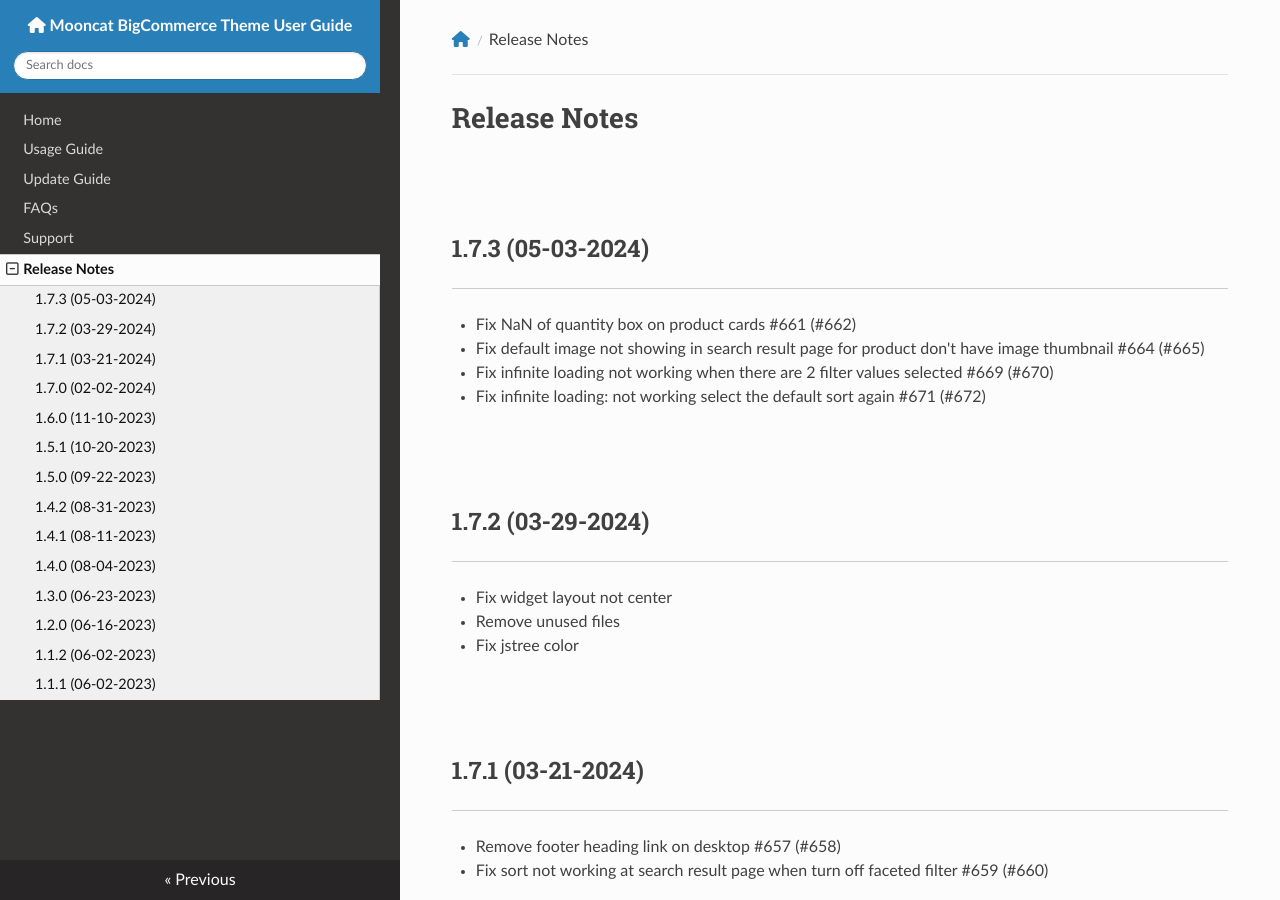
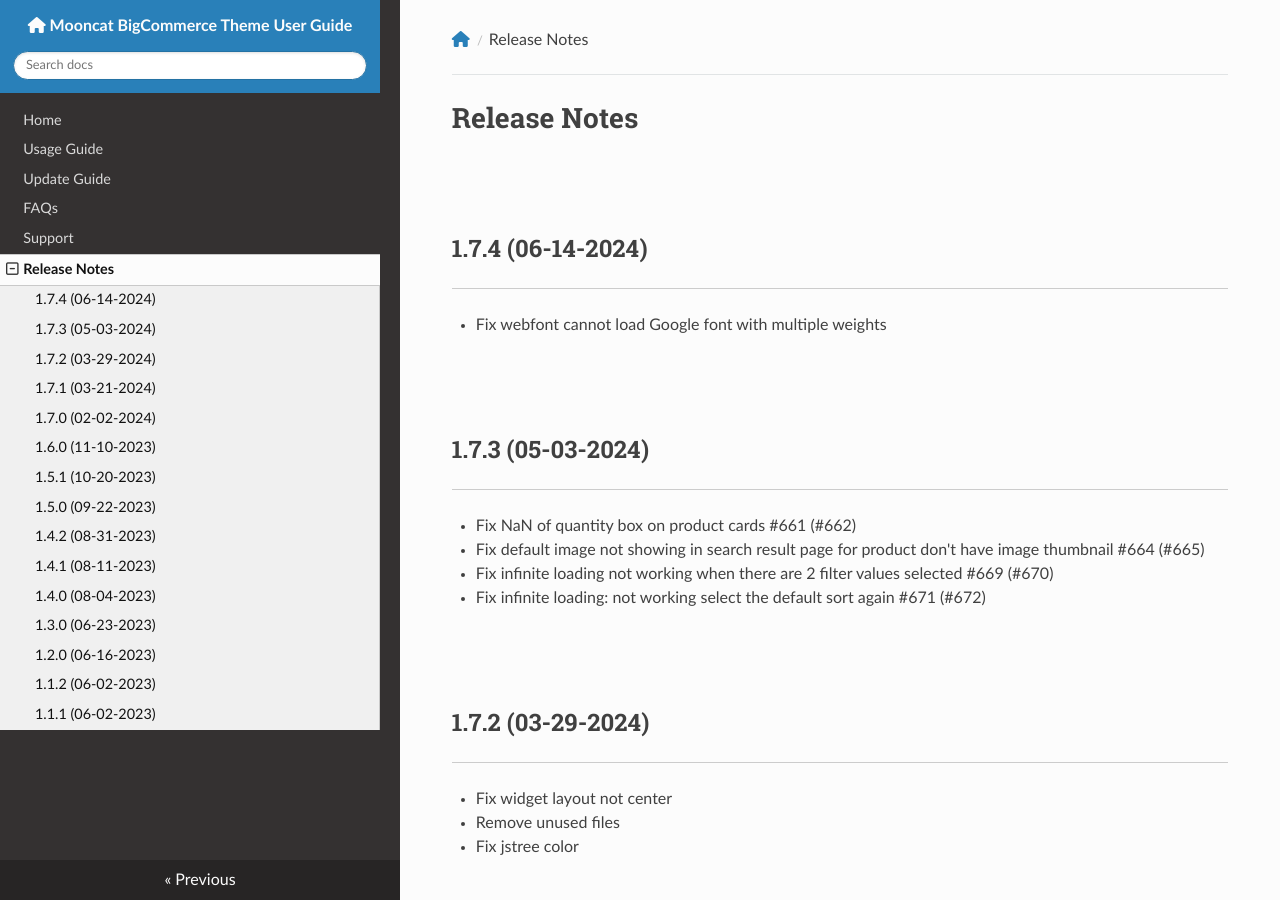
Before and after one commit to allcommerce/bc-mooncat-docs, an MkDocs documentation site: the page built from docs/changelog.md, in a window 1280 px wide and 900 px high. Built offline with MkDocs 1.6.1, drawn with Linux system fonts in a browser that asks for light colours; nearby versions of some CDN libraries.

Commit message:
Release 1.7.4

```diff
--- a/docs/changelog.md
+++ b/docs/changelog.md
@@ -1,4 +1,7 @@
 # Release Notes
+
+## 1.7.4 (06-14-2024)
+- Fix webfont cannot load Google font with multiple weights
 
 ## 1.7.3 (05-03-2024)
 - Fix NaN of quantity box on product cards #661 (#662)
```
